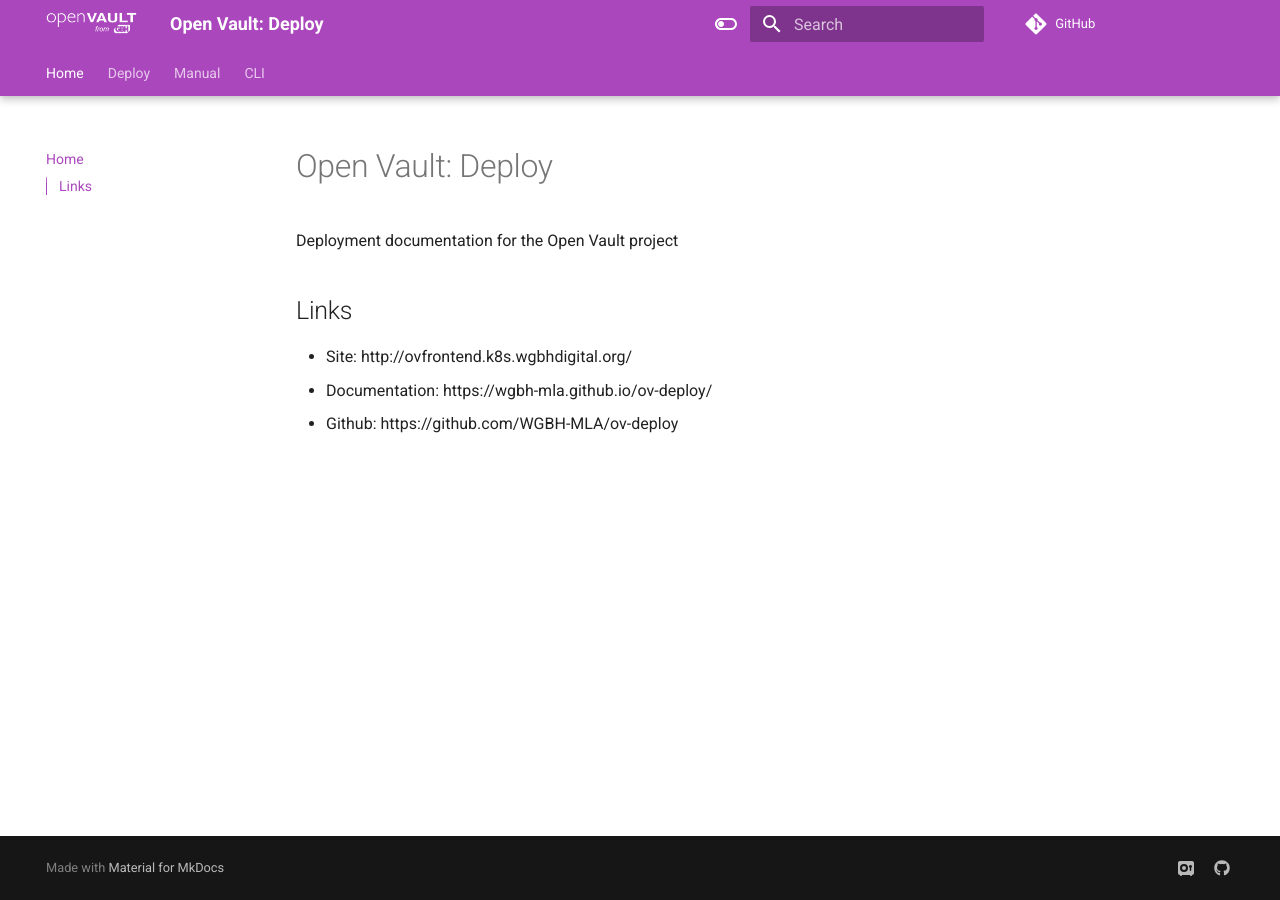
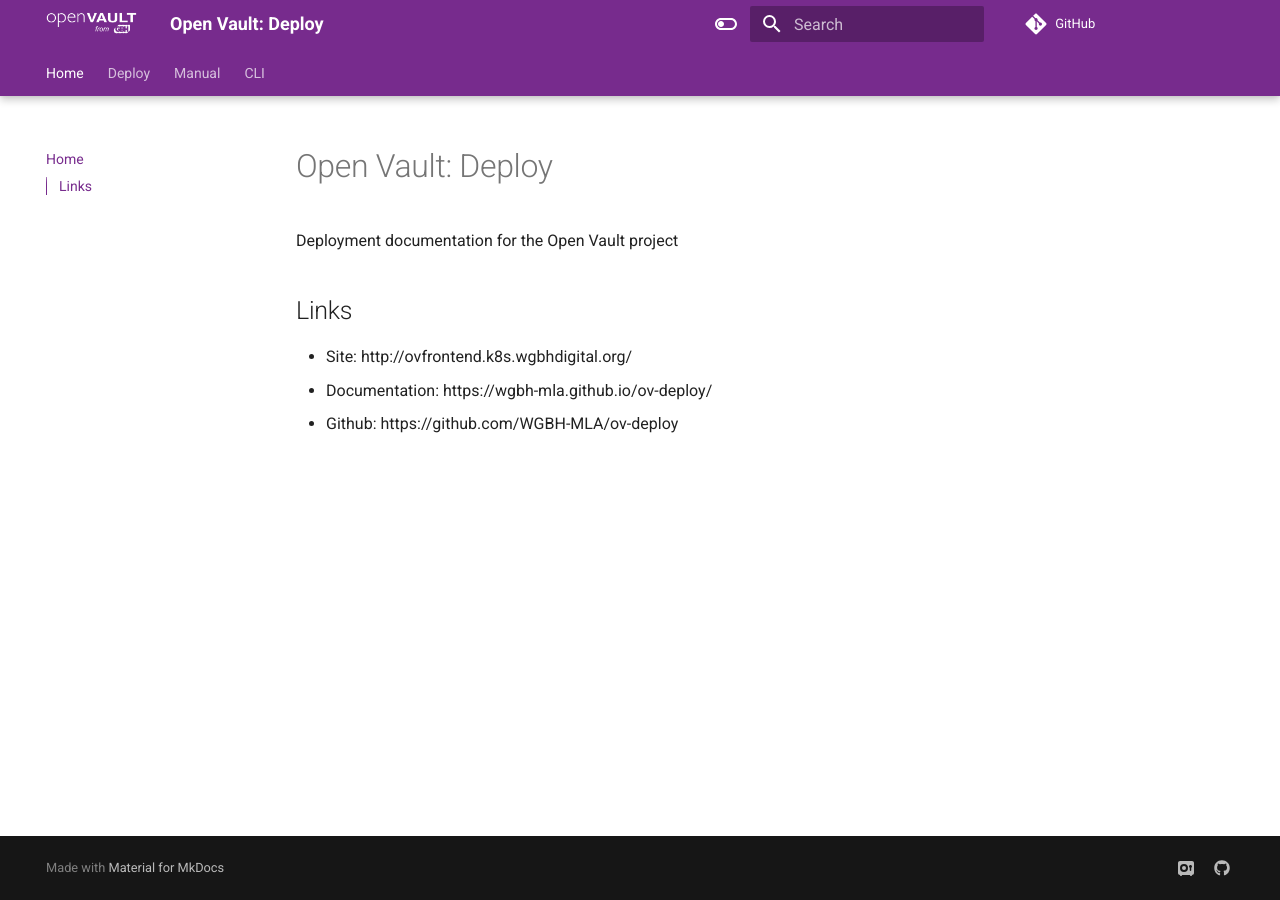
Before and after one commit to WGBH-MLA/ov-deploy, an MkDocs documentation site: the page built from docs/index.md, in a window 1280 px wide. Built offline with MkDocs 1.6.1 and Material for MkDocs 9.7.7, drawn with Linux system fonts in a browser that asks for light colours; comment, search, counter and statistics services are not loaded.

Commit message:
Apply custom style: GBH purple

```diff
--- /dev/null
+++ b/docs/style/gbh.css
@@ -0,0 +1,10 @@
+[data-md-color-scheme='slate'] {
+  --md-primary-fg-color: #772b8d;
+  --md-primary-fg-color--light: #772b8d;
+  --md-primary-fg-color--dark: #772b8d;
+}
+[data-md-color-scheme='default'] {
+  --md-primary-fg-color: #772b8d;
+  --md-primary-fg-color--light: #772b8d;
+  --md-primary-fg-color--dark: #772b8d;
+}
--- a/mkdocs.yml
+++ b/mkdocs.yml
@@ -43,14 +43,12 @@
   logo: assets/ovlogo.png
   palette:
     - media: '(prefers-color-scheme: dark)'
-      primary: purple
       scheme: slate
       toggle:
         icon: material/toggle-switch
         name: Switch to light mode
     - media: '(prefers-color-scheme: light)'
       scheme: default
-      primary: purple
       toggle:
         icon: material/toggle-switch-off-outline
         name: Switch to dark mode
@@ -82,3 +80,6 @@
     - name: GitHub repository
       icon: fontawesome/brands/github
       link: https://github.com/WGBH-MLA/ov-deploy/
+
+extra_css:
+  - style/gbh.css
```
